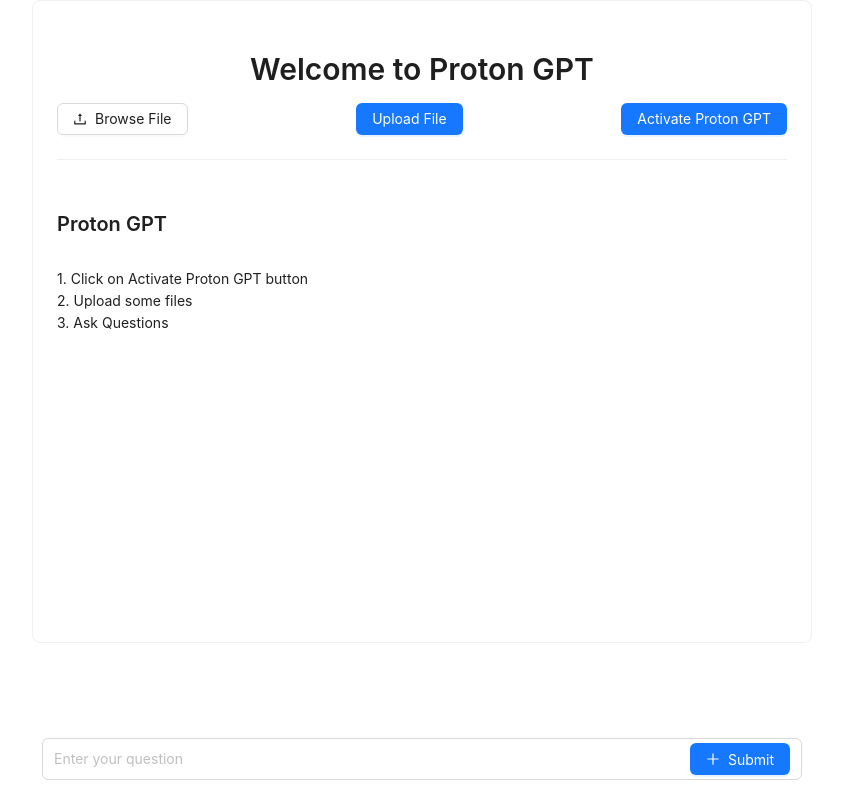
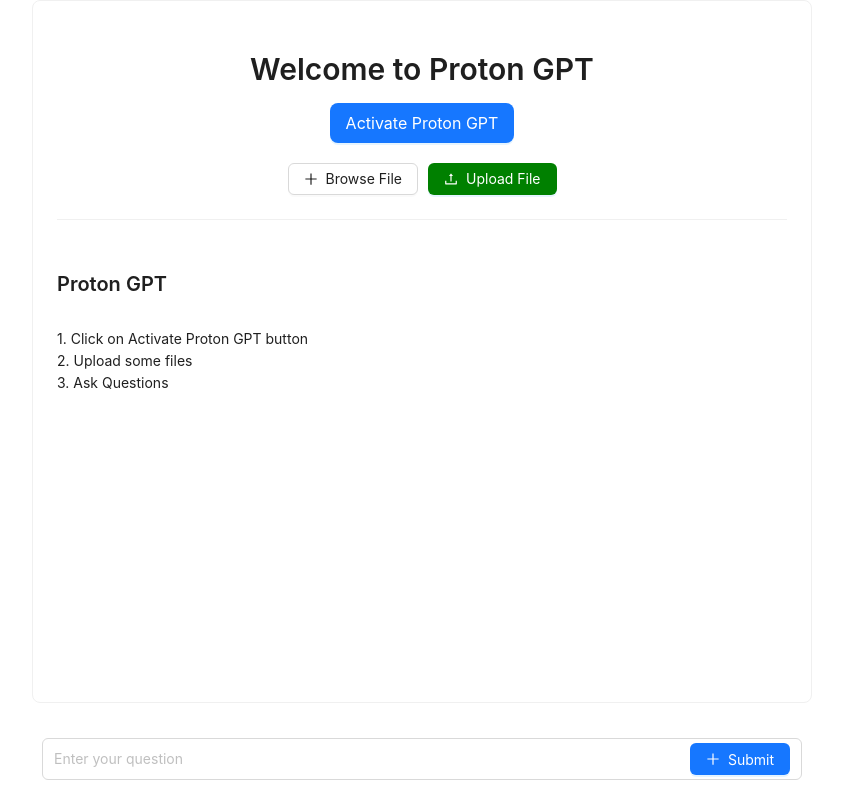
Before and after one commit to Shubmt/InsightsBot, a React (Create React App) app in the folder frontend/: page / in a window 1280 px wide. Shown: the whole page, without its empty margins (218-1061 px from the left). Built offline with nearby package versions, Linux system fonts and the light colour scheme.

Commit message:
Submit Buttons & minor styling updates

```diff
--- a/frontend/src/App.jsx
+++ b/frontend/src/App.jsx
@@ -122,16 +122,16 @@ const ChatPage = () => {
         </div>
 
 
-        <div style={{display: 'flex', justifyContent: 'space-between'}}>
-
-          <Upload {...uploadProps}>
-            <Button style={{marginRight: 10}} icon={<UploadOutlined  />}>Browse File</Button>
+        <div style={{display: 'flex', justifyContent: 'center', marginBottom: 20}}>
+        <Button className="activate-button" type="primary" size='large' onClick={handleActivate}>
+            Activate Proton GPT
+        </Button>
+        </div>
+        <div style={{display: 'flex', marginTop: '10px', justifyContent: 'center'}}>
+        <Upload {...uploadProps}>
+            <Button style={{marginRight: 10}} icon={<PlusOutlined  />}>Browse File</Button>
           </Upload>
-          <Button className="upload-button" onClick={handleFileUpload} type="primary">Upload File</Button>
-
-          <Button className="activate-button" type="primary" onClick={handleActivate}>
-            Activate Proton GPT
-          </Button>
+          <Button style={{backgroundColor: 'green'}} className="upload-button" onClick={handleFileUpload} type="primary" icon={<UploadOutlined  />}>Upload File</Button>
         </div>
 
         <Divider />
```
